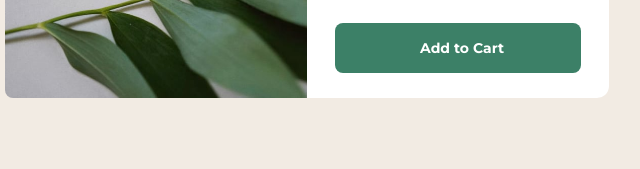
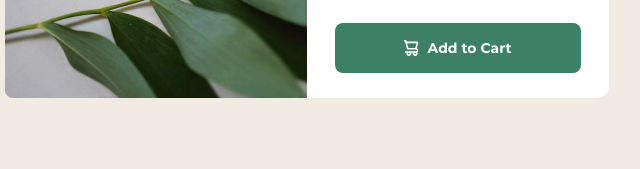
Before and after one commit to Arfirpo/product-preview-card-component-main, a website: page index.html in a window 1280 px wide. Shown: the part 530-699 px from the top of the page, 413-1053 px from the left. Drawn offline with Linux system fonts and the light colour scheme; the site is published under a folder, as on GitHub Pages, so addresses that start at the root find nothing.

Commit message:
Update index.html
fied the links to fav-icon and the cart-icon

```diff
--- a/index.html
+++ b/index.html
@@ -10,7 +10,7 @@
   <link rel="preconnect" href="https://fonts.gstatic.com" crossorigin>
   <link href="https://fonts.googleapis.com/css2?family=Fraunces:wght@700&display=swap" rel="stylesheet">
   <link rel="stylesheet" href="./src/output.css">
-  <link rel="icon" type="image/png" sizes="32x32" href="/images/favicon-32x32.png">
+  <link rel="icon" type="image/png" sizes="32x32" href="./images/favicon-32x32.png">
   <title>Frontend Mentor | Product preview card component</title>
 </head>
 <body class="font-Montserrat bg-Cream w-[375px] h-[667px] sm:w-[1440px] sm:h-[800px] sm:mx-auto">
@@ -35,7 +35,7 @@
         </div>
       </div>
       <button class="flex justify-center w-[296px] sm:w-[246px] h-[50px] rounded-[0.5rem] bg-Darkcyan font-bold text-White text-sm hover:bg-cyan-hover hover:cursor-pointer active:bg-cyan-hover items-center">
-          <img class="inline mr-2" src="/images/icon-cart.svg" alt="">
+          <img class="inline mr-2" src="./images/icon-cart.svg" alt="">
         Add to Cart
       </button>
     </section>
```
